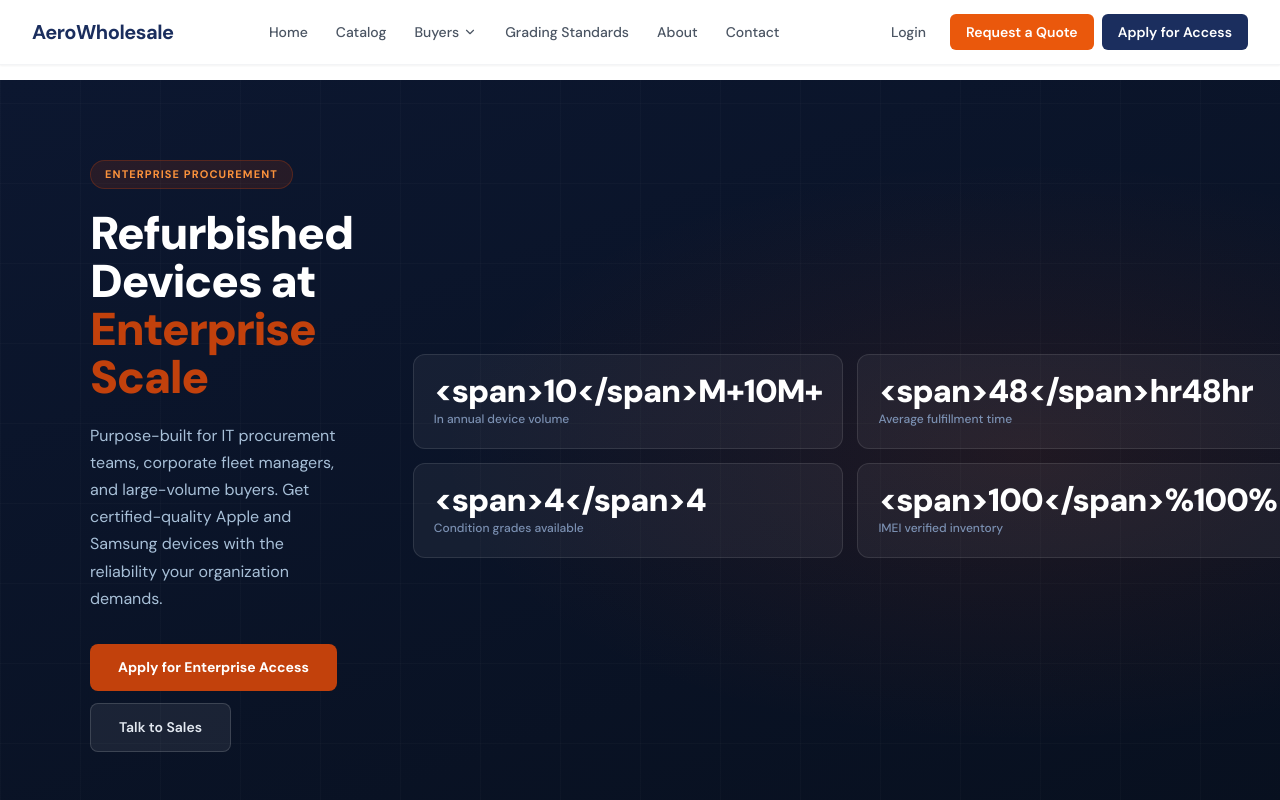
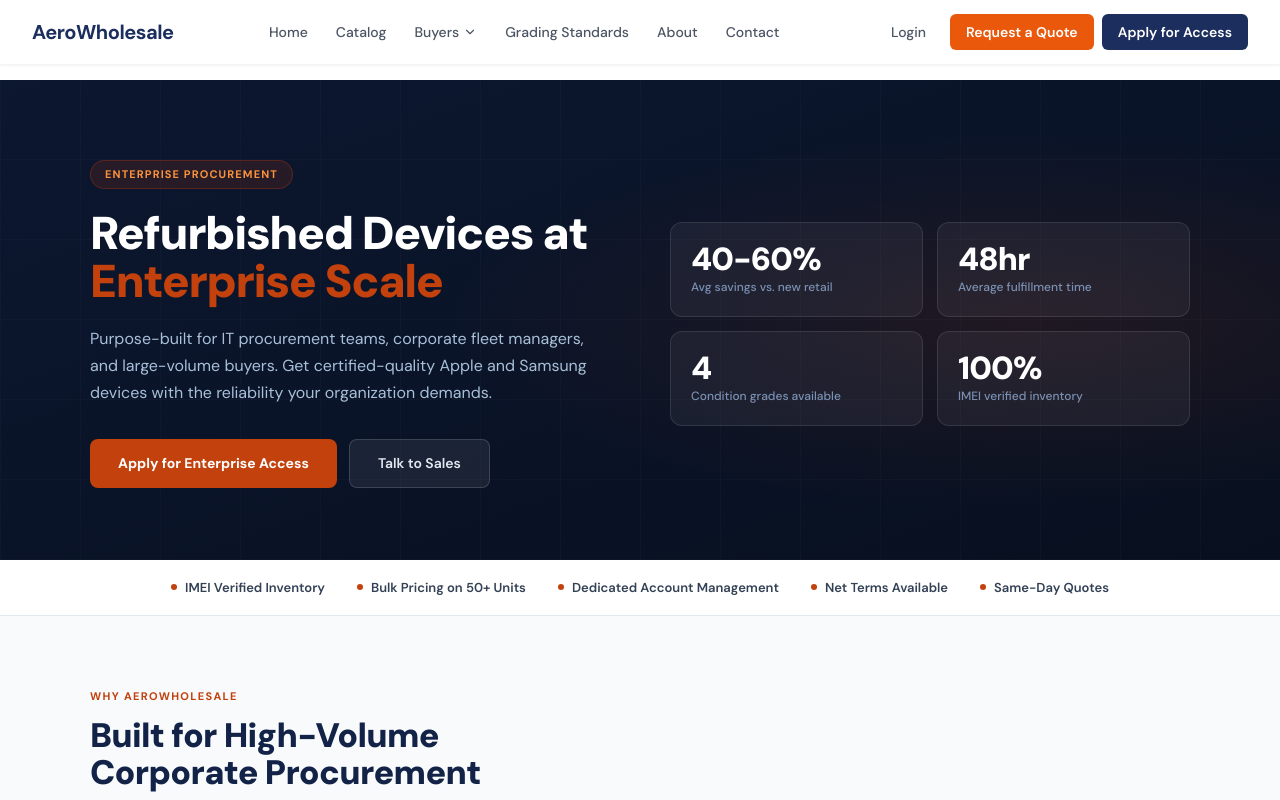
Before and after one commit to AeroWholesale/Website, a React (Vite) app: page /buyers/enterprise in a window 1280 px wide. Shown: the top 800 px of the page. Built offline with nearby package versions, Linux system fonts and the light colour scheme.

Commit message:
Update Enterprise.tsx

```diff
--- a/src/pages/buyers/Enterprise.tsx
+++ b/src/pages/buyers/Enterprise.tsx
@@ -124,13 +124,13 @@
             </div>
             <div className="ent-hero-stats">
               {[
-                ['10M+', 'In annual device volume'],
+                ['40-60%', 'Avg savings vs. new retail'],
                 ['48hr', 'Average fulfillment time'],
                 ['4', 'Condition grades available'],
                 ['100%', 'IMEI verified inventory'],
               ].map(([val, label]) => (
                 <div key={label} className="ent-hero-stat">
-                  <div className="ent-hero-stat-val">{val.replace(/\d+/, m => `<span>${m}</span>`)}<span style={{display:'none'}}/>{val}</div>
+                  <div className="ent-hero-stat-val">{val}</div>
                   <div className="ent-hero-stat-label">{label}</div>
                 </div>
               ))}
```
